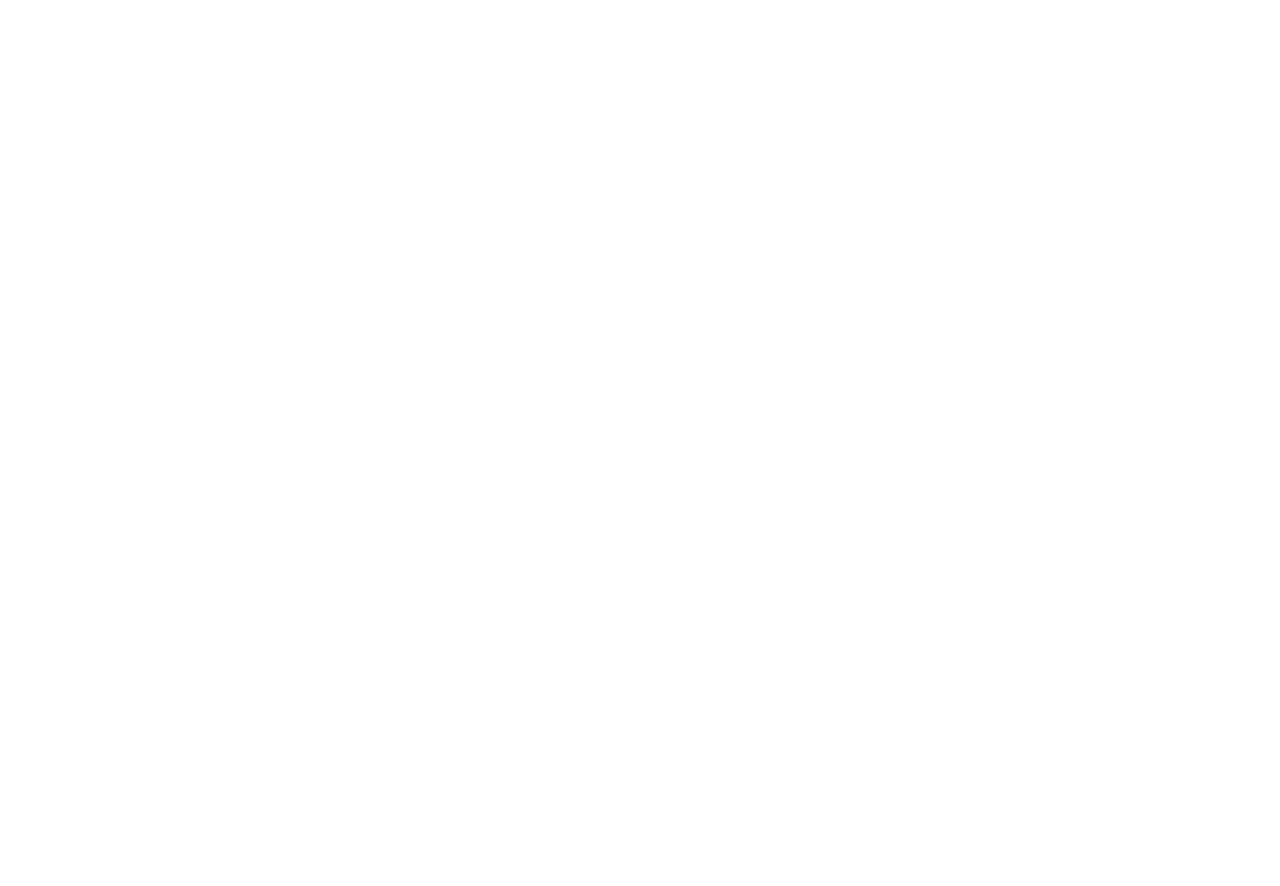
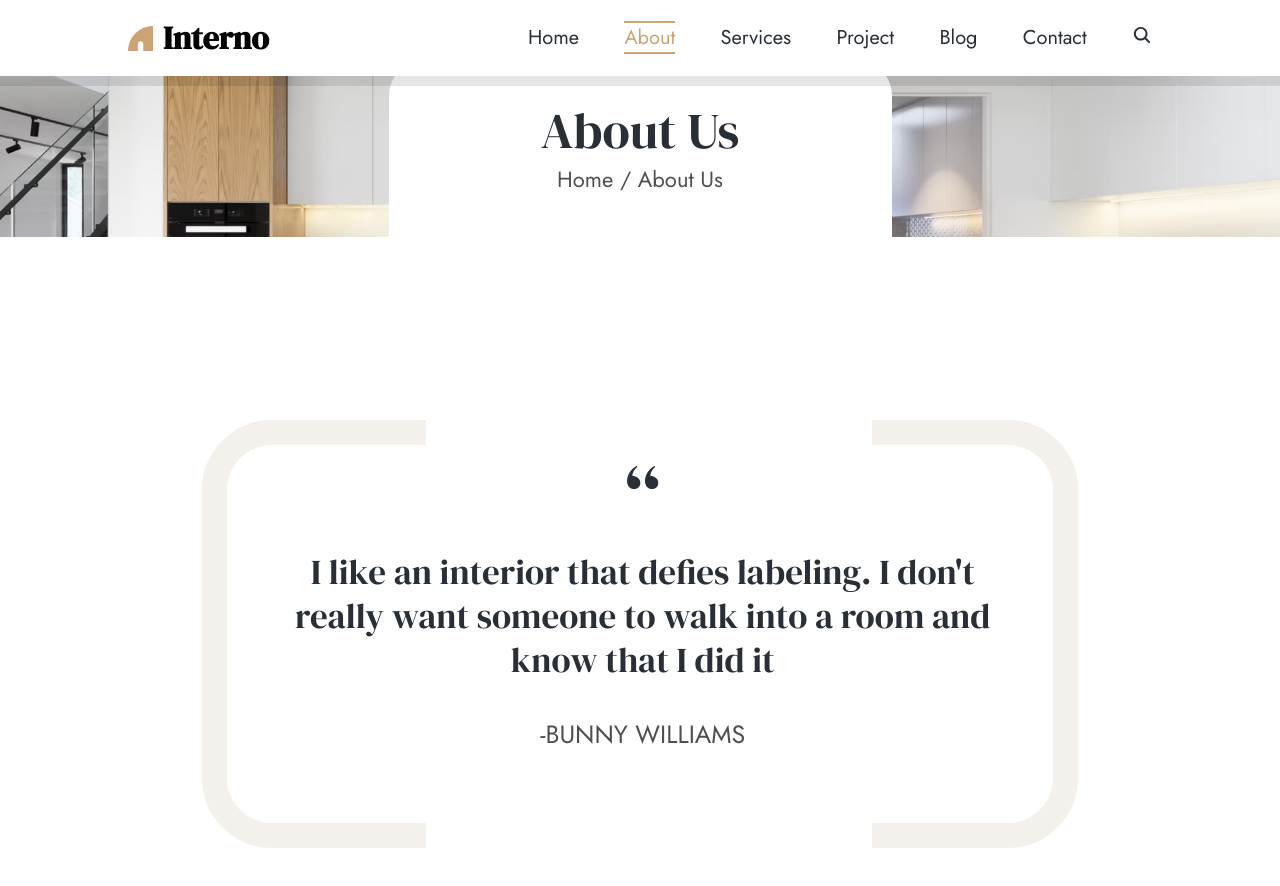
Before and after one commit to Georgetsn29/interior-design-website, a plain HTML site: page about.html in a window 1280 px wide. Shown: the top 886 px of the page. Before the commit the page ends 800 px from the top, so only its background shows below. Drawn offline with nearby package versions, Linux system fonts and the light colour scheme.

Commit message:
about page added

```diff
--- a/about.html
+++ b/about.html
@@ -0,0 +1,123 @@
+<!DOCTYPE html>
+<html lang="en">
+<head>
+    <meta charset="UTF-8">
+    <meta name="viewport" content="width=device-width, initial-scale=1.0">
+    <link rel="stylesheet" href="style/style.css">
+    <title>Interior Design</title>
+</head>
+<body>
+
+    <header>
+
+        <div class="header">
+            <div class="logo">
+                <img src="img/Logo.png" alt="logo">
+                <h1>Interno</h1>
+            </div>
+            <nav class="navbar">
+                <li><a href="index.html">Home</a></li>
+                <li><a href="about.html" class="active">About</a></li>
+                <li><a href="#">Services</a></li>
+                <li><a href="#">Project</a></li>
+                <li><a href="#">Blog</a></li>
+                <li><a href="#">Contact</a></li>
+                <li><a href="#"><ion-icon name="search"></ion-icon></a></li>
+            </nav>
+
+        </div>
+
+
+
+    </header>
+
+    <main>
+        <div class="about-banner">
+            <img src="img/about-banner.png" alt="about-banner">
+            <div class="about-banner-aboutus">
+                <p class="about-banner-did">About Us</p>
+                <p class="about-banner-lil">Home / About Us</p>
+            </div>
+        </div>
+
+        <div class="about-us">
+            <div class="quotes">
+                <divc class="quotes-content">
+                    <p class="quotation">“</p>
+                    <div class="quotes-comment">
+                        <p class="quotes-comment-big">I like an interior that defies labeling. I don't <br> really want someone to walk into a room and <br> know that I did it</p>
+                        <p class="quotes-comment-lil">-BUNNY WILLIAMS</p>
+                    </div>
+                </divc>
+            </div>
+
+
+        </div>
+    </main>
+
+    <footer>
+
+        <div class="footer">
+            <div class="interno">
+                <div class="internos">
+                    <div class="footer-logo">
+                        <img src="img/Logo.png" alt="logo">
+                        <h1>Interno</h1>
+                    </div>
+                    <p class="internos-text">It is a long established fact that a reader <br> will be distracted lookings.</p>
+                    <div class="footer-icons">
+                        <ul>
+                            <ul>
+                                <li><a href="#"><ion-icon name="logo-instagram"></ion-icon></a></li>
+                                <li><a href="#"><ion-icon name="logo-twitter"></ion-icon></a></li>
+                                <li><a href="#"><ion-icon name="logo-whatsapp"></ion-icon></a></li>
+                                <li><a href="#"><ion-icon name="logo-linkedin"></ion-icon></a></li>
+                            </ul>
+                        </ul>
+                    </div>
+                </div>
+
+                <div class="footer-pages">
+                    <p class="footer-pages-text">Pages</p>
+                    <div class="footer-pages-coll">
+                        <a href="#">About Us</a>
+                        <a href="#">Our Projects</a>
+                        <a href="#">Our Team</a>
+                        <a href="#">Contact Us</a>
+                        <a href="#">Services</a>
+                    </div>
+                </div>
+
+                <div class="footer-services">
+                    <p class="footer-services-text">Services</p>
+                    <div class="footer-services-coll">
+                        <a href="#">Kitchen</a>
+                        <a href="#">Living Area</a>
+                        <a href="#">Bathroom</a>
+                        <a href="#">Dinning Hall</a>
+                        <a href="#">Bedroom</a>
+                    </div>
+                </div>
+
+                <div class="footer-contact">
+                    <p class="footer-contact-text">Contact</p>
+                    <div class="footer-contact-coll">
+                        <p class="footer-contact-1">55 East Birchwood Ave. <br> Brooklyn, New York 11201</p>
+                        <p class="footer-contact-2">contact@interno.com</p>
+                        <p class="footer-contact-3">(123) 456 - 789</p>
+                    </div>
+                </div>
+            </div>
+        </div>
+
+        <div class="footer-copyright">
+            <p>Copyright © Interno | Designed by Victorflow Templates - Powered by Webflow</p>
+        </div>
+
+    </footer>
+
+    <script type="module" src="https://unpkg.com/ionicons@7.1.0/dist/ionicons/ionicons.esm.js"></script>
+    <script nomodule src="https://unpkg.com/ionicons@7.1.0/dist/ionicons/ionicons.js"></script>
+
+</body>
+</html>
--- a/style/style.css
+++ b/style/style.css
@@ -833,3 +833,117 @@ footer .footer-copyright p {
     font-family: 'jost';
     color: #4d5053;
 }
+
+
+
+
+
+
+
+
+
+
+
+
+/*! about.html !*/
+
+.about-banner {
+    width: 100%;
+}
+
+.about-banner img {
+    width: 100%;
+}
+
+.about-banner .about-banner-aboutus {
+    background-color: #ffffff;
+    width: 503px;
+    margin: auto;
+    text-align: center;
+    position: relative;
+    top: -183px;
+    padding-block: 41px;
+    border-radius: 37px 37px 0 0;
+}
+
+.about-banner .about-banner-aboutus .about-banner-did {
+    font-size: 50px;
+    line-height: 125%;
+    color: #292f36;
+}
+
+.about-banner .about-banner-aboutus .about-banner-lil {
+    font-size: 22px;
+    line-height: 150%;
+    letter-spacing: 1%;
+    color: #4d5053;
+    font-family: 'jost';
+}
+
+.about-us {
+    width: 100%;
+    height: 3518px;
+    justify-content: center;
+}
+
+.about-us .quotes {
+    width: 875.5px;
+    height: 428px;
+    margin: auto;
+    position: absolute;
+    top: 0;
+    border: 25px solid #F4F0EC;
+    border-radius: 70px;
+}
+
+.about-us .quotes::after {
+    content: '';
+    position: absolute;
+    width: 420px;
+    top: -25px;
+    left: 198.5px;
+    border: 13px solid #ffffff;
+}
+
+.about-us .quotes::before {
+    content: '';
+    position: absolute;
+    width: 420px;
+    top: 378.5px;
+    left: 198.5px;
+    border: 13px solid #ffffff;
+}
+
+.about-us .quotes .quotes-content {
+    width: 751px;
+    text-align: center;
+    position: absolute;
+    left: 40px;
+}
+
+.about-us .quotes .quotes-content .quotation {
+    font-size: 85px;
+    line-height: 125%;
+    letter-spacing: 2%;
+    color: #292f36;
+}
+
+.about-us .quotes .quotes-content .quotes-comment {
+    width: 751px;
+}
+
+.about-us .quotes .quotes-content .quotes-comment .quotes-comment-big {
+    font-size: 35px;
+    line-height: 125%;
+    letter-spacing: 2%;
+    color: #292f36;
+    padding-bottom: 34px;
+}
+
+.about-us .quotes .quotes-content .quotes-comment .quotes-comment-lil {
+    font-size: 25px;
+    letter-spacing: 1%;
+    line-height: 150%;
+    color: #4d5053;
+    font-family: 'jost';
+}
```
Also changed, not shown: index.html (+2 -2 lines), img/about-banner.png (added).
